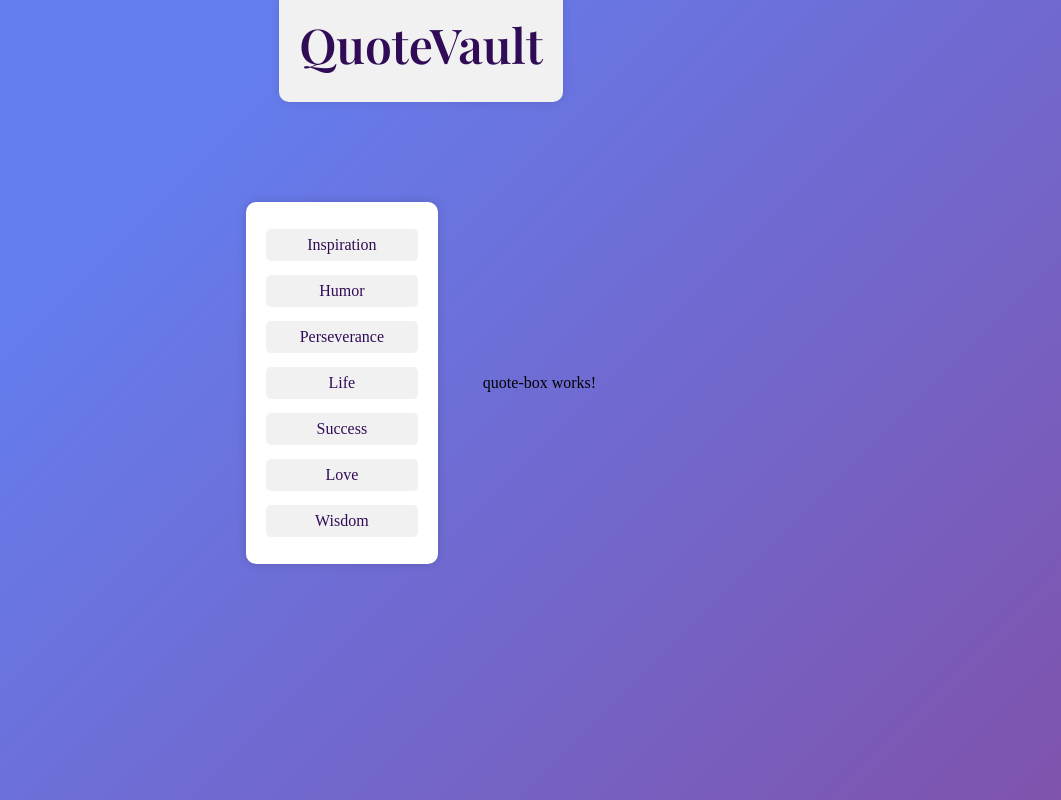
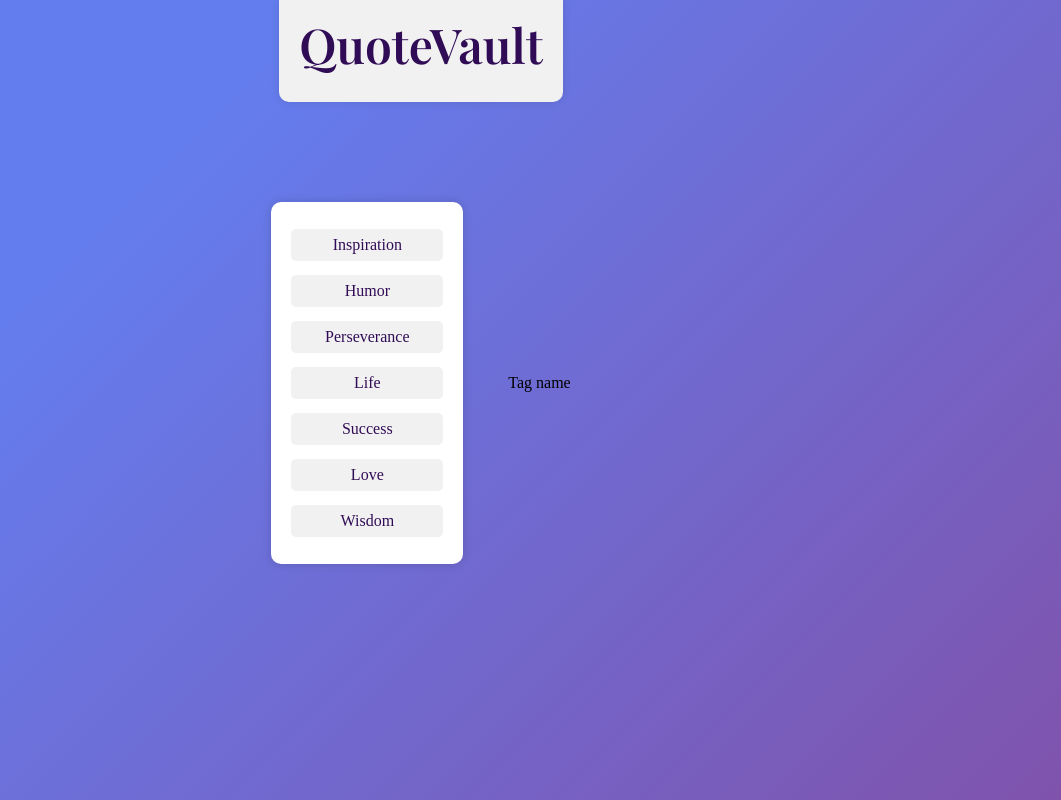
Before and after one commit to Anshika75/QuoteVault, an Angular app: page / in a window 1280 px wide. Shown: the whole page, without its empty margins (219-1280 px from the left). Built offline with nearby package versions, Linux system fonts and the light colour scheme; a web font is replaced by a local one.

Commit message:
Update quote-box.component.html

```diff
--- a/src/app/quote-box/quote-box.component.html
+++ b/src/app/quote-box/quote-box.component.html
@@ -1 +1,3 @@
-<p>quote-box works!</p>
+<section id="quotes">
+    <p>Tag name</p>
+</section>
```
